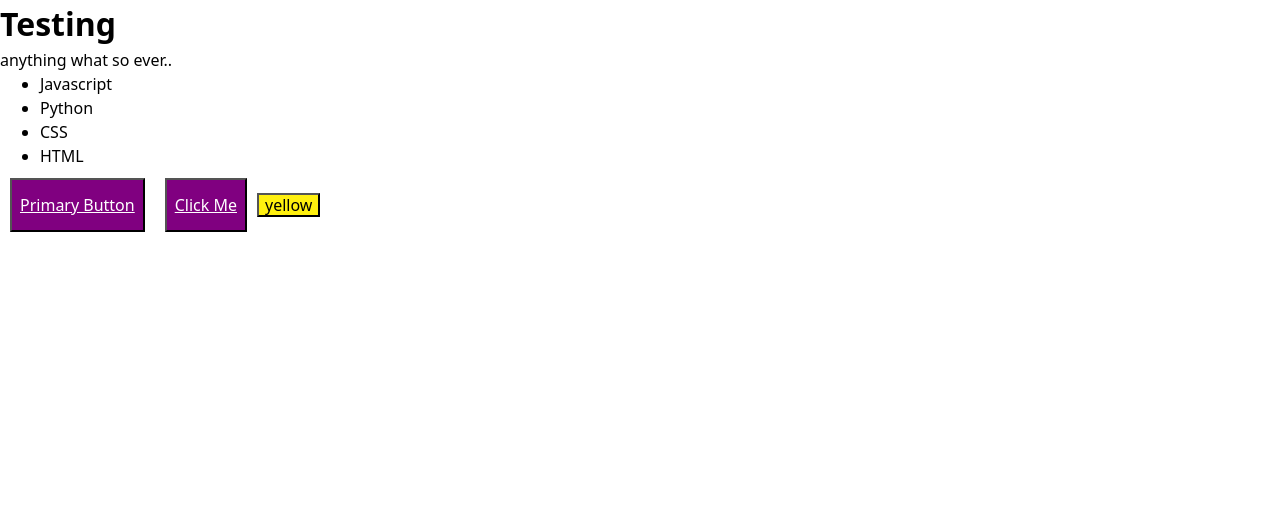
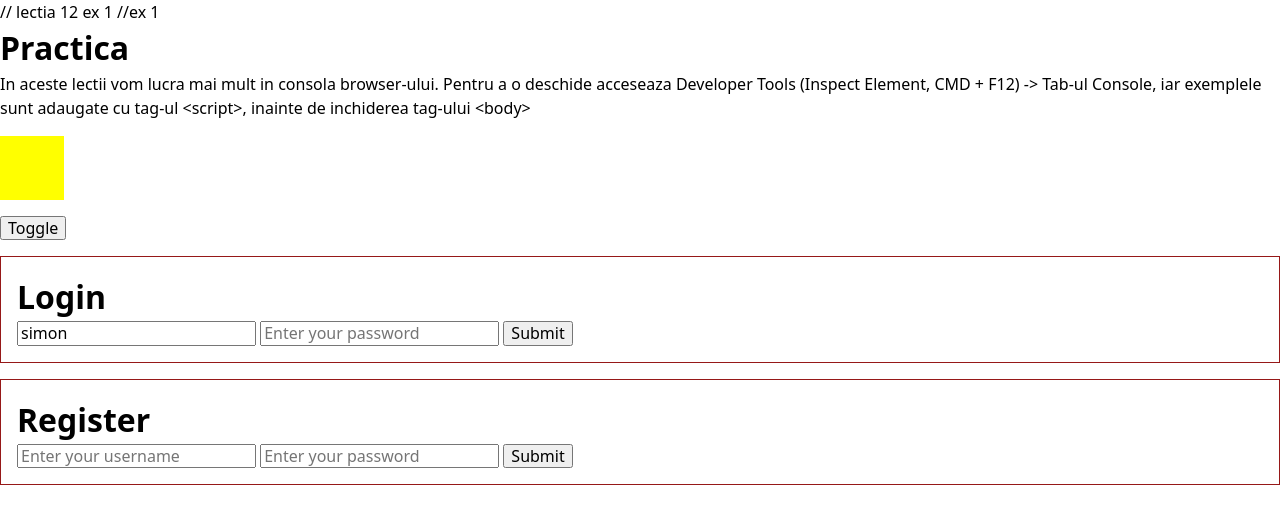
Before and after one commit to Simonkhawam/firstJavaScriptRepo, a plain HTML site: page index.html in a window 1280 px wide. Drawn offline with nearby package versions, Linux system fonts and the light colour scheme.

Commit message:
commit 02-11-2023 12:00

```diff
--- a/index.html
+++ b/index.html
@@ -4,7 +4,7 @@
         <meta charset="UTF-8" />
         <meta http-equiv="X-UA-Compatible" content="IE=edge" />
         <meta name="viewport" content="width=device-width, initial-scale=1.0" />
-        <link rel="stylesheet" href="./css/main.min.css" />
+        <!-- <link rel="stylesheet" href="./css/main.min.css" /> -->
         <link rel="stylesheet" href="./reset.css" />
         <link
             rel="stylesheet"
@@ -13,7 +13,7 @@
 
         <title>my first JavaScript file</title>
         <style>
-            .primary-button {
+            /* .primary-button {
                 background-color: purple;
                 color: white;
                 padding: 16px 8px;
@@ -21,26 +21,116 @@
             }
             .primary-button a {
                 color: white;
+            } */
+
+            /* lectia 12
+            ex 1 */
+            .icon {
+                display: block;
+                width: 64px;
+                height: 64px;
+                background-color: yellow;
+                margin: 16px 0;
+            }
+            .icon-red {
+                background-color: red;
+            }
+
+            form {
+                margin-top: 16px;
+                border: 1px solid rgb(150, 24, 24);
+                padding: 16px;
+            }
+
+            form-errors {
+                background-color: lightcoral;
+                border-color: red;
             }
         </style>
     </head>
     <body>
         <!-- <p id="container"> test1</p> -->
-        <main class="container-homework page">
+        <!-- <main class="container-homework page">
             <h1 class="just-for fun">Testing</h1>
             <section class="just-section">
                 <p>anything what so ever..</p>
-            </section>
-            <!-- <ul>
+            </section> -->
+        <!-- <ul>
                 <li>Javascript</li>
                 <li>Python</li>
                 <li>CSS</li>
                 <li>HTML</li>
             </ul> -->
-            <div id="container"></div>
+        <!-- <div id="container"></div>
 
             <div class="testClass" id="testId"></div>
-        </main>
-        <script src="./script.js" type="module"></script>
+        </main> -->
+
+        // lectia 12 ex 1 //ex 1
+        <h1 class="heading-primary sticky">Practica</h1>
+        <section class="lesson-example">
+            <p>
+                In aceste lectii vom lucra mai mult in consola browser-ului.
+                Pentru a o deschide acceseaza Developer Tools (Inspect Element,
+                CMD + F12) -> Tab-ul Console, iar exemplele sunt adaugate cu
+                tag-ul &lt;script&gt;, inainte de inchiderea tag-ului
+                &lt;body&gt;
+            </p>
+        </section>
+
+        <!-- Example one -->
+
+        <div>
+            <span class="icon icon-red"></span>
+            <button class="toggle-button">Toggle</button>
+        </div>
+
+        <!--Example two-->
+        <div class="container">
+            <form action="" name="login" id="loginForm">
+                <h1>Login</h1>
+                <input
+                    type="text"
+                    id="username"
+                    name="username"
+                    class="form-control"
+                    placeholder="Enter your username"
+                />
+                <input
+                    type="password"
+                    id="password"
+                    name="password"
+                    class="form-control"
+                    placeholder="Enter your password"
+                />
+                <button type="submit">Submit</button>
+                <span class="form-errors"></span>
+            </form>
+            <form
+                action=""
+                name="register"
+                id="registerForm"
+                class="form-register"
+            >
+                <h1>Register</h1>
+                <input
+                    type="text"
+                    id="username-register"
+                    name="username"
+                    class="form-control"
+                    placeholder="Enter your username"
+                />
+                <input
+                    type="password"
+                    id="password-register"
+                    name="password"
+                    class="form-control"
+                    placeholder="Enter your password"
+                />
+                <button type="submit">Submit</button>
+                <span class="form-errors"></span>
+            </form>
+        </div>
+        <script src="./script.js"></script>
     </body>
 </html>
--- a/script.js
+++ b/script.js
@@ -1,22 +1,22 @@
-/*
-# Task 1
+// /*
+// # Task 1
 
-const technologies = ["Javascript", "Python", "CSS", "HTML"];
+// const technologies = ["Javascript", "Python", "CSS", "HTML"];
 
-1. Get container element
-2. Create a cycle for sorting array elements
-3. Create a li tag
-4. Write the text from the array inside the list items
-5. Place li inside ul
-6. Place ul tag with items on the page
-*/
+// 1. Get container element
+// 2. Create a cycle for sorting array elements
+// 3. Create a li tag
+// 4. Write the text from the array inside the list items
+// 5. Place li inside ul
+// 6. Place ul tag with items on the page
+// */
 
 const technologies = ["Javascript", "Python", "CSS", "HTML"];
 const containerEl = document.querySelector("#container");
 // console.dir(containerEl);
 
 const listEl = document.createElement("ul"); //<ul></ul>
-containerEl.append(listEl);
+// containerEl.append(listEl);
 
 const firstElFromList = document.createElement("li");
 firstElFromList.innerText = technologies[0];
@@ -88,7 +88,7 @@ const colors = [
 
 colors.forEach((color) => {
     const buttonEl = document.createElement("button"); // <button></button>
-    containerEl.append(buttonEl);
+    // containerEl.append(buttonEl);
     buttonEl.textContent = color.label;
 
     if (color.isPrimary) {
@@ -96,7 +96,7 @@ colors.forEach((color) => {
         buttonEl.classList.add("primary-button");
     } else {
         buttonEl.style.backgroundColor = color.color;
-        console.dir(buttonEl);
+        // console.dir(buttonEl);
     }
 });
 
@@ -115,3 +115,113 @@ colors.forEach((color) => {
 // console.dir(testElementById);
 // console.dir(testElementByClass[0]);
 // console.dir(testElementByTag);
+
+//lectia 12
+//ex 1
+
+const toggleButton = document.querySelector(".toggle-button");
+const icon = document.querySelector(".icon");
+
+toggleButton.addEventListener("dblclick", () => {
+    icon.classList.toggle("icon-red");
+});
+
+// setTimeout(() => {
+// toggleButton.removeEventListener('click', ) // nu  functioneaza ca trebuie specificata refetina functiei
+// }, 5000);
+
+const handleClick = () => {
+    icon.classList.toggle("icon-red");
+};
+
+toggleButton.addEventListener("dblclick", handleClick());
+
+setTimeout(
+    () => toggleButton.removeEventListener("dblclick", handleClick),
+    5000
+);
+
+/**
+ * Submit FORM
+ */
+
+const loginForm = document.getElementById("loginForm");
+
+loginForm.addEventListener("submit", (e) => {
+    e.preventDefault();
+    console.log(e);
+
+    let username = document.getElementById("username");
+    let password = document.getElementById("password");
+
+    if (username.value === "" || password.value === "") {
+        alert("te rugam sa introduceti o valoare in ambele campuri");
+        // debugger;
+    } else {
+        // fa o actiune cu informatia din imputuri
+        alert("Formularul a fost salvat cu succes");
+        console.log(
+            `this form has a username of ${username.value} and the password: ${password.value}`
+        );
+    }
+
+    username.value = "";
+    password.value = "";
+});
+
+let username = document.getElementById("username");
+let password = document.getElementById("password");
+
+setTimeout(() => {
+    username.value = "simon";
+}, 5000);
+
+// Example 3
+
+const registerForm = document.querySelector("#registerForm");
+const registerFormErrors = document.getElementsByClassName("form-errors");
+
+const markFormWithError = () => {
+    if (!registerForm.classList.contains("error")) {
+        registerForm.classList.add("error");
+    }
+    registerFormErrors.textContent = message;
+};
+
+const handleSuccess = () => {
+    registerForm.classList.remove("error");
+    registerFormErrors.textContent = "";
+    console.log(`Logged in successful!`);
+};
+
+registerForm.addEventListener("submit", (e) => {
+    e.preventDefault();
+    console.log();
+    const { elements } = e.target;
+    const username = elements["username-register"].value;
+    const password = elements["password-register"].value;
+
+    // if (!username || !password) {
+    //     markFormWithError("Username-ul sau parola nu sunt definite");
+    // } else if (username.length > 15) {
+    //     markFormWithError("Username-ul nu poate avea mai mult de 15 caractere");
+    // } else if (password.length < 8) {
+    //     markFormWithError("Parola nu poate avea sub 8 caractere");
+    // } else {
+    //     handleSuccess();
+    // }
+
+    if (!username || !password) {
+        markFormWithError("Username-ul sau parola nu sunt definite");
+        return;
+    }
+    if (username.length > 15) {
+        markFormWithError("Username-ul nu poate avea mai mult de 15 caractere");
+        return;
+    }
+    if (password.length < 8) {
+        markFormWithError("Parola nu poate avea sub 8 caractere");
+        return;
+    }
+    handleSuccess();
+});
```
